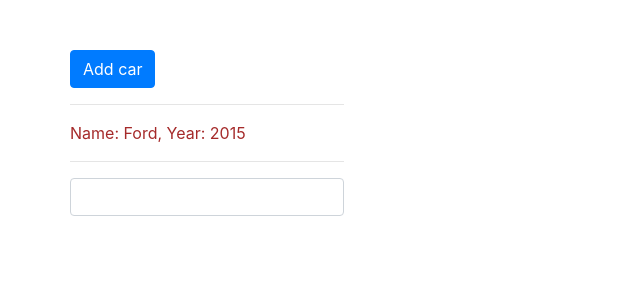
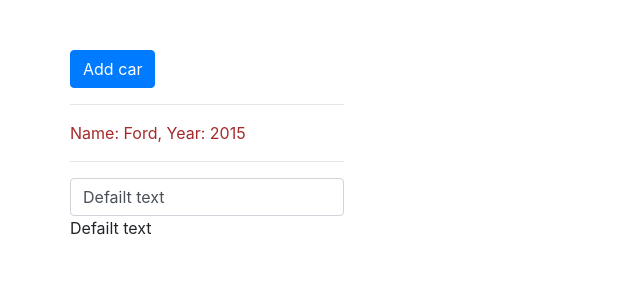
Before and after one commit to Aionoff/ng2-course-theory, an Angular app: page / in a window 1280 px wide. Shown: the top 300 px of the page, without its empty margins (0-640 px from the left). Built offline with nearby package versions, Linux system fonts and the light colour scheme.

Commit message:
2 way binding has been implemented

```diff
--- a/src/app/app.module.ts
+++ b/src/app/app.module.ts
@@ -1,5 +1,6 @@
 import { BrowserModule } from '@angular/platform-browser';
 import { NgModule } from '@angular/core';
+import { FormsModule } from '@angular/forms';
 
 import { AppRoutingModule } from './app-routing.module';
 import { AppComponent } from './app.component';
@@ -17,7 +18,8 @@
   ],
   imports: [
     BrowserModule,
-    AppRoutingModule
+    AppRoutingModule,
+    FormsModule
   ],
   providers: [],
   bootstrap: [AppComponent]
--- a/src/app/cars/cars.component.html
+++ b/src/app/cars/cars.component.html
@@ -4,5 +4,6 @@
 <div app-car></div>
 <hr>
 
-<input type="text" class="form-control" #myInp (input)="onKeyUp(myInp.value)">
+
+<input type="text" class="form-control" [(ngModel)]="inputText" >
 <p>{{inputText}}</p>
--- a/src/app/cars/cars.component.ts
+++ b/src/app/cars/cars.component.ts
@@ -7,7 +7,7 @@
 })
 export class CarsComponent{
   addCarStatus ='';
-  inputText='';
+  inputText='Defailt text';
 
   constructor(){
   }
@@ -16,7 +16,7 @@
     this.addCarStatus = 'Car has been added!'
   }
 
-  onKeyUp(value){
-    this.inputText = value;
+  onKeyUp(event){
+    this.inputText = event.target.value;
   }
 }
```
